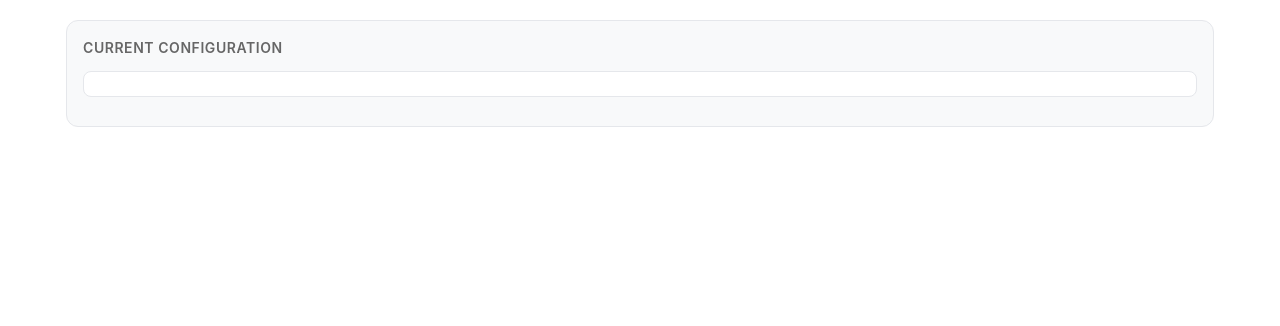
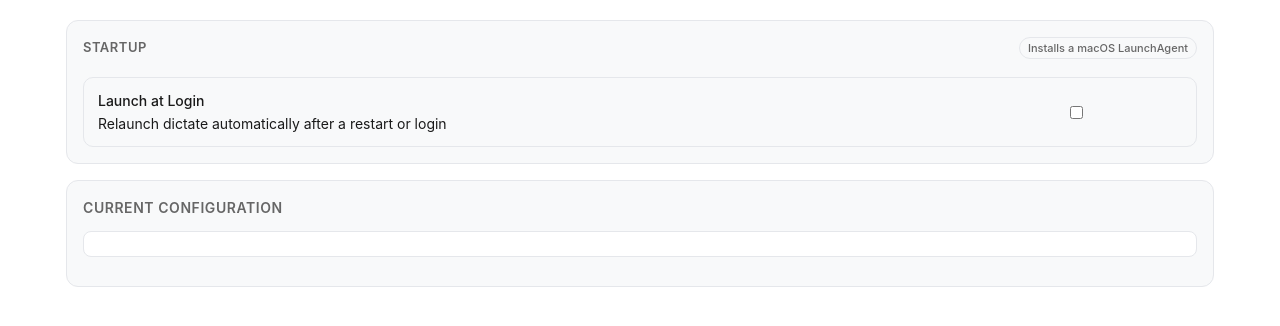
Before and after one commit to lewiswigmore/macOS-dictate, a FastAPI app: template dictate/webui/templates/settings.html in a window 1280 px wide. Shown: the part 199-525 px from the top of the page. Run offline with FastAPI, Linux system fonts and the light colour scheme; the template is opened without the code that fills it, so the values that code supplies are empty; parts of the project's set-up code (start-up, migrations or seed data) failed here and were passed over; some libraries are stand-ins or nearby versions.

Commit message:
feat(webui): add Launch at Login toggle to settings (#81)
## Summary
Adds a **Launch at Login** toggle to the WebUI Settings page so dictate
can be configured to relaunch automatically after a device restart or
login — matching the existing menu bar toggle.

## Details
- New `POST /api/settings/launch-at-login` endpoint installs/uninstalls
the macOS LaunchAgent via `dictate.launch_agent` (`RunAtLoad=True`,
`KeepAlive=True`).
- Settings page renders current install state; new **Startup** panel
with a toggle.
- `settings.js` posts the change (loopback-only, CSRF header required)
and reflects the resolved state.
- Tests cover enable/install, disable/uninstall, rendered toggle, and
CSRF rejection.

## Notes
The relaunch-on-restart mechanism already existed via the LaunchAgent;
this just surfaces it in the web settings UI in addition to the menu
bar.

Co-authored-by: Lewis <58551848+lewiswigmore@users.noreply.github.com>
Co-authored-by: Copilot <223556219+Copilot@users.noreply.github.com>

```diff
--- a/dictate/webui/routes.py
+++ b/dictate/webui/routes.py
@@ -14,6 +14,7 @@ from pydantic import BaseModel, Field
 from starlette.requests import Request
 
 from dictate import config as config_module
+from dictate import launch_agent
 from dictate.config import Config
 from dictate.logging_setup import get_logger
 from dictate.webui.store import HistoryStore
@@ -60,6 +61,10 @@ EDITABLE_PREFS: list[tuple[str, str, str, str]] = [
 class PrefUpdate(BaseModel):
     key: str
     value: Any
+
+
+class LaunchAtLoginUpdate(BaseModel):
+    enabled: bool
 
 
 class PurgeRequest(BaseModel):
@@ -155,6 +160,7 @@ def create_router(store: HistoryStore, templates_dir: Path, config: Config) -> A
                 editable_prefs=_editable_pref_values(config),
                 prefs_path=str(config.prefs_path),
                 replacements_summary=_replacements_summary(config),
+                launch_at_login=launch_agent.is_installed(),
             ),
         )
 
@@ -175,6 +181,18 @@ def create_router(store: HistoryStore, templates_dir: Path, config: Config) -> A
             log.exception("webui: persist_pref failed for key=%s", payload.key)
             raise HTTPException(status_code=500, detail="persist failed") from exc
         return {"key": payload.key, "value": value, "prefs_path": str(config.prefs_path)}
+
+    @router.post("/api/settings/launch-at-login")
+    async def update_launch_at_login(payload: LaunchAtLoginUpdate) -> dict[str, Any]:
+        try:
+            if payload.enabled:
+                launch_agent.install(config)
+            else:
+                launch_agent.uninstall()
+        except Exception as exc:  # noqa: BLE001
+            log.exception("webui: launch-at-login toggle failed (enabled=%s)", payload.enabled)
+            raise HTTPException(status_code=500, detail="launch-at-login update failed") from exc
+        return {"enabled": launch_agent.is_installed()}
 
     @router.get("/api/transcripts")
     async def transcripts(
--- a/dictate/webui/static/settings.js
+++ b/dictate/webui/static/settings.js
@@ -26,9 +26,39 @@
       });
     });
   }
+  function initLaunchAtLogin() {
+    var input = document.getElementById('launch-at-login');
+    if (!input) return;
+    var status = document.querySelector('#launch-at-login-row .pref-status');
+    input.addEventListener('change', function () {
+      var enabled = input.checked;
+      input.disabled = true;
+      if (status) status.textContent = 'saving…';
+      fetch('/api/settings/launch-at-login', {
+        method: 'POST',
+        headers: { 'Content-Type': 'application/json', 'X-Dictate-WebUI': '1' },
+        body: JSON.stringify({ enabled: enabled })
+      }).then(function (r) {
+        if (!r.ok) { return r.text().then(function (t) { throw new Error(t); }); }
+        return r.json();
+      }).then(function (data) {
+        input.checked = !!data.enabled;
+        if (status) {
+          status.textContent = '✓ saved';
+          setTimeout(function () { status.textContent = ''; }, 1500);
+        }
+      }).catch(function (err) {
+        input.checked = !enabled;
+        if (status) status.textContent = '✗ ' + err.message;
+      }).finally(function () {
+        input.disabled = false;
+      });
+    });
+  }
   if (document.readyState === 'loading') {
-    document.addEventListener('DOMContentLoaded', init);
+    document.addEventListener('DOMContentLoaded', function () { init(); initLaunchAtLogin(); });
   } else {
     init();
+    initLaunchAtLogin();
   }
 })();
--- a/dictate/webui/templates/settings.html
+++ b/dictate/webui/templates/settings.html
@@ -50,6 +50,22 @@
   </form>
 </section>
 {% endif %}
+
+<section class="panel" aria-labelledby="startup-title">
+  <div class="panel-head"><h2 id="startup-title">Startup</h2><span class="badge subtle">Installs a macOS LaunchAgent</span></div>
+  <form id="startup-form" class="prefs-form" autocomplete="off">
+    <div class="pref-group">
+      <div class="pref-row" id="launch-at-login-row">
+        <label for="launch-at-login">
+          <span class="pref-label" id="launch-at-login-label">Launch at Login</span>
+          <span class="pref-key">Relaunch dictate automatically after a restart or login</span>
+        </label>
+        <input type="checkbox" id="launch-at-login" aria-labelledby="launch-at-login-label" {% if launch_at_login %}checked{% endif %}>
+        <span class="pref-status" aria-live="polite"></span>
+      </div>
+    </div>
+  </form>
+</section>
 
 {% if permissions %}
 <section class="panel" aria-labelledby="permissions-title">
```
Also changed, not shown: tests/test_webui_settings.py (+54 -0 lines).
